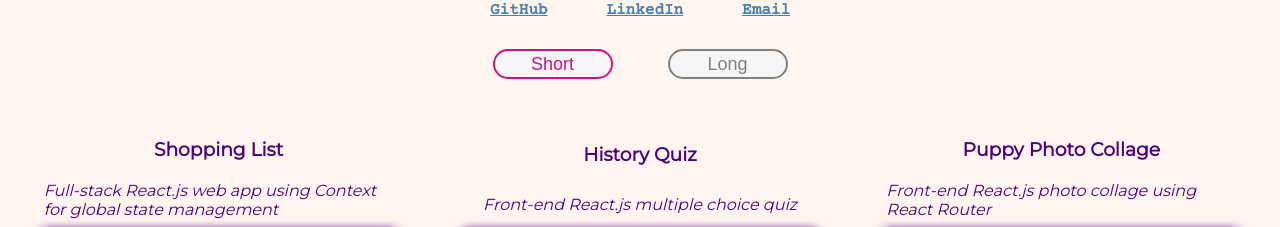
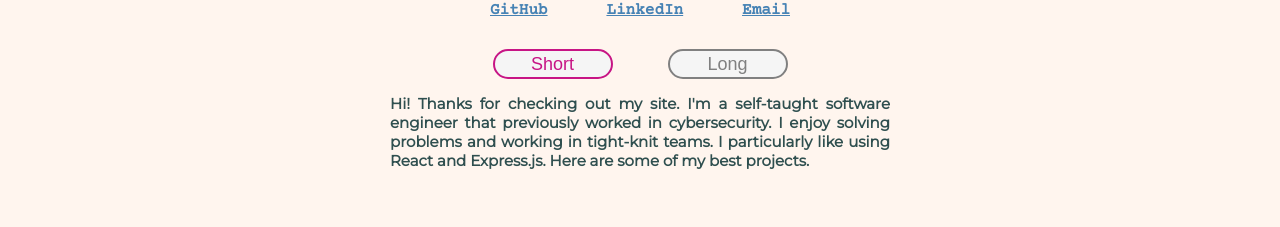
Before and after one commit to CCBaxter84/portfolio2, a React (Create React App) app: page / in a window 1280 px wide. Shown: the part 317-544 px from the top of the page. Built offline with nearby package versions, Linux system fonts and the light colour scheme; grey boxes are pictures that could not be loaded.

Commit message:
adjusted routes in AboutMe.js

```diff
--- a/src/components/AboutMe.js
+++ b/src/components/AboutMe.js
@@ -21,13 +21,13 @@ function AboutMe() {
       <ContactMe/>
       <ToggleButtons/>
       <Switch>
-        <Route exact path='/portfolio'>
+        <Route exact path='/'>
           {short}
         </Route>
         <Route exact path='/short'>
           {short}
         </Route>
-        <Route path='/long'>
+        <Route exact path='/long'>
           {long}
         </Route>
       </Switch>
```
